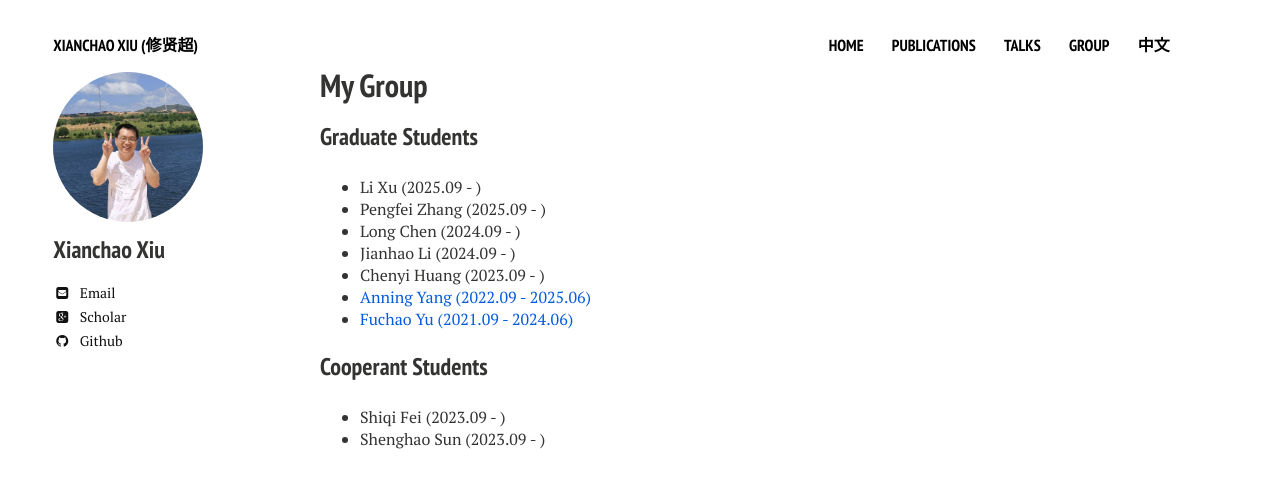
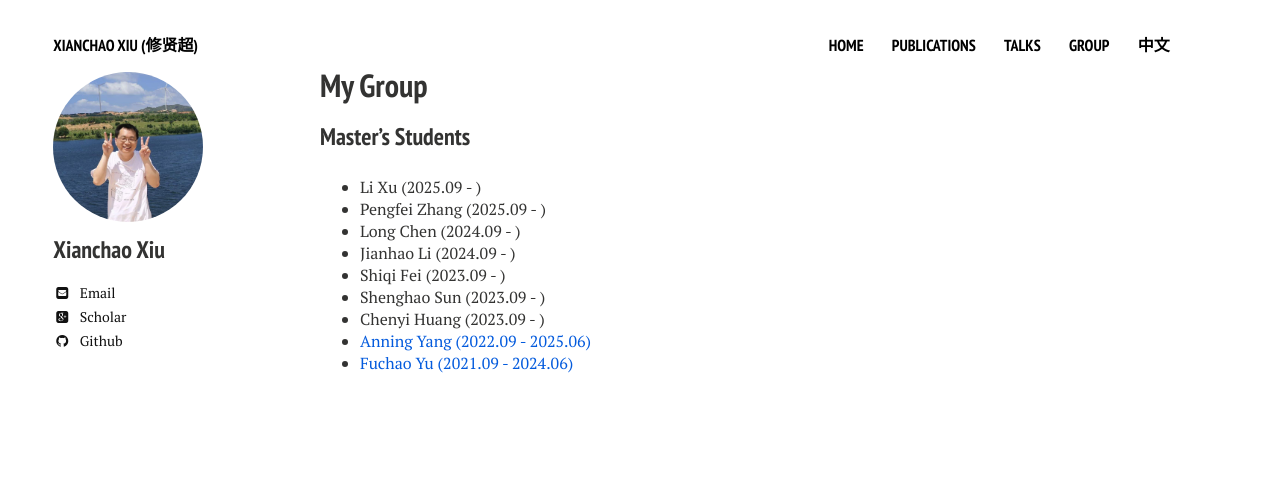
Before and after one commit to xianchaoxiu/xianchaoxiu.github.io, a Jekyll site: the page built from group/index.md, in a window 1280 px wide. Shown: the top 488 px of the page. Built offline with Jekyll 4.4.1, drawn with Linux system fonts in a browser that asks for light colours; nearby versions of some CDN libraries.

Commit message:
Update index.md

```diff
--- a/group/index.md
+++ b/group/index.md
@@ -9,18 +9,14 @@ share: false
 
 
 
-### Graduate Students
+### Master's Students
 
 * Li Xu (2025.09 - )  <br>
 * Pengfei Zhang (2025.09 - ) <br>
 * Long Chen (2024.09 - )  <br>
 * Jianhao Li (2024.09 - ) <br>
+* Shiqi Fei (2023.09 - ) <br>
+* Shenghao Sun (2023.09 - ) <br>
 * Chenyi Huang (2023.09 - ) <br>
 * <a href="../group/2025-Yang.pdf" class="textlink" target="_blank"> Anning Yang (2022.09 - 2025.06) <br>
 * <a href="../group/2024-Yu.pdf" class="textlink" target="_blank"> Fuchao Yu (2021.09 - 2024.06) </a> <br>
-
-
-### Cooperant Students
-
-* Shiqi Fei (2023.09 - ) <br>
-* Shenghao Sun (2023.09 - ) <br>
```
